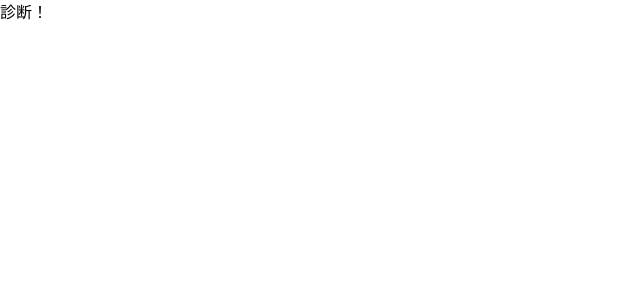
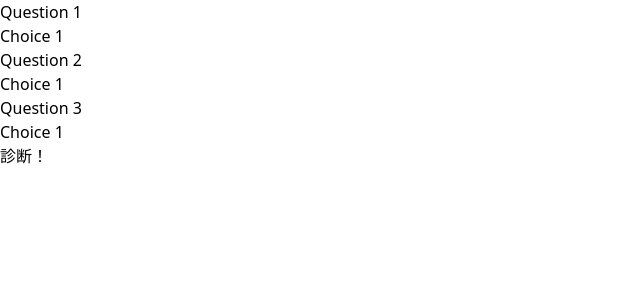
Before and after one commit to kawaneao1996/CITRINE_MATCH, a React (Vite) app: page / in a window 1280 px wide. Shown: the top 300 px of the page, without its empty margins (0-640 px from the left). Built offline with nearby package versions, Linux system fonts and the light colour scheme.

Commit message:
とりあえず正常系が動いたので

```diff
--- a/src/App.tsx
+++ b/src/App.tsx
@@ -4,7 +4,8 @@ function App() {
   type QuizItem = {
     question: string,
     choices: Choice[],
-    answer?: Choice,
+    // 解答前はnullが入っている
+    answer: Choice | null,
   };
   type EvaluationCriteria = {
     // スコアは -1.0 ~ 1.0 で付ける
@@ -21,8 +22,62 @@ function App() {
     // 評価項目の値
     evaluationScore: EvaluationCriteria,
   };
-  const quizItems: QuizItem[] = [];
-
+  const quizItems: QuizItem[] = [
+    {
+      question: "Question 1",
+      choices: [
+        {
+          sentence: "Choice 1",
+          evaluationScore: {
+            selfEsteemLevel: 0.1,
+            extroversionLevel: 0.2,
+            energyEmissionLevel: 0.3
+          }
+        },
+        // 必要に応じて他の選択肢を追加
+      ],
+      answer: null
+    },
+    {
+      question: "Question 2",
+      choices: [
+        {
+          sentence: "Choice 1",
+          evaluationScore: {
+            selfEsteemLevel: 0.4,
+            extroversionLevel: 0.5,
+            energyEmissionLevel: 0.6
+          }
+        },
+        // 必要に応じて他の選択肢を追加
+      ],
+      answer: null
+    },
+    {
+      question: "Question 3",
+      choices: [
+        {
+          sentence: "Choice 1",
+          evaluationScore: {
+            selfEsteemLevel: 0.7,
+            extroversionLevel: 0.8,
+            energyEmissionLevel: 0.9
+          }
+        },
+        // 必要に応じて他の選択肢を追加
+      ],
+      answer: null
+    }
+  ];
+  /**
+  * クイズアイテムの配列からスコアを計算します。
+  * 各クイズアイテムのanswerから評価スコアを取得し、それらの平均値を計算します。もし
+  * 問題に評価項目が含まれていなかったら評価スコアはnullが入ります。
+  * answerがnullのクイズアイテムが存在する場合、未解答があると判断し処理を中断しfalseを返します。
+  *
+  * @param quizItems スコアを計算するためのクイズアイテムの配列
+  * @returns 計算されたスコアのオブジェクト。ただし、任意のクイズアイテムのanswerがnullの場合はfalseを返します。
+  */
   function calculateScore(quizItems: QuizItem[]): EvaluationCriteria | false {
     const notNullScores: Record<keyof EvaluationCriteria, number[]> = {
       selfEsteemLevel: [],
@@ -35,7 +90,7 @@ function App() {
       energyEmissionLevel: null,
     };
     for (const item of quizItems) {
-      if (item.answer === undefined) {
+      if (item.answer === null) {
         return false;
       } else {
         Object.keys(item.answer.evaluationScore).forEach(key => {
@@ -65,8 +120,8 @@ function App() {
         quizItems.map((quizItem, index) => (
           <section key={index}>
             <article>{quizItem.question}</article>
-            {Object.entries(quizItem.choices).map(([key, value]) => (
-              <button key={key} onClick={onSubmit}>{value.sentence}</button>
+            {Object.entries(quizItem.choices).map(([key, choice]) => (
+              <button key={key} onClick={() => { quizItem.answer = choice }}>{choice.sentence}</button>
             ))}
           </section>
         ))
```
Also changed, not shown: 1 other file (tests, documents, lock files or other folders).
